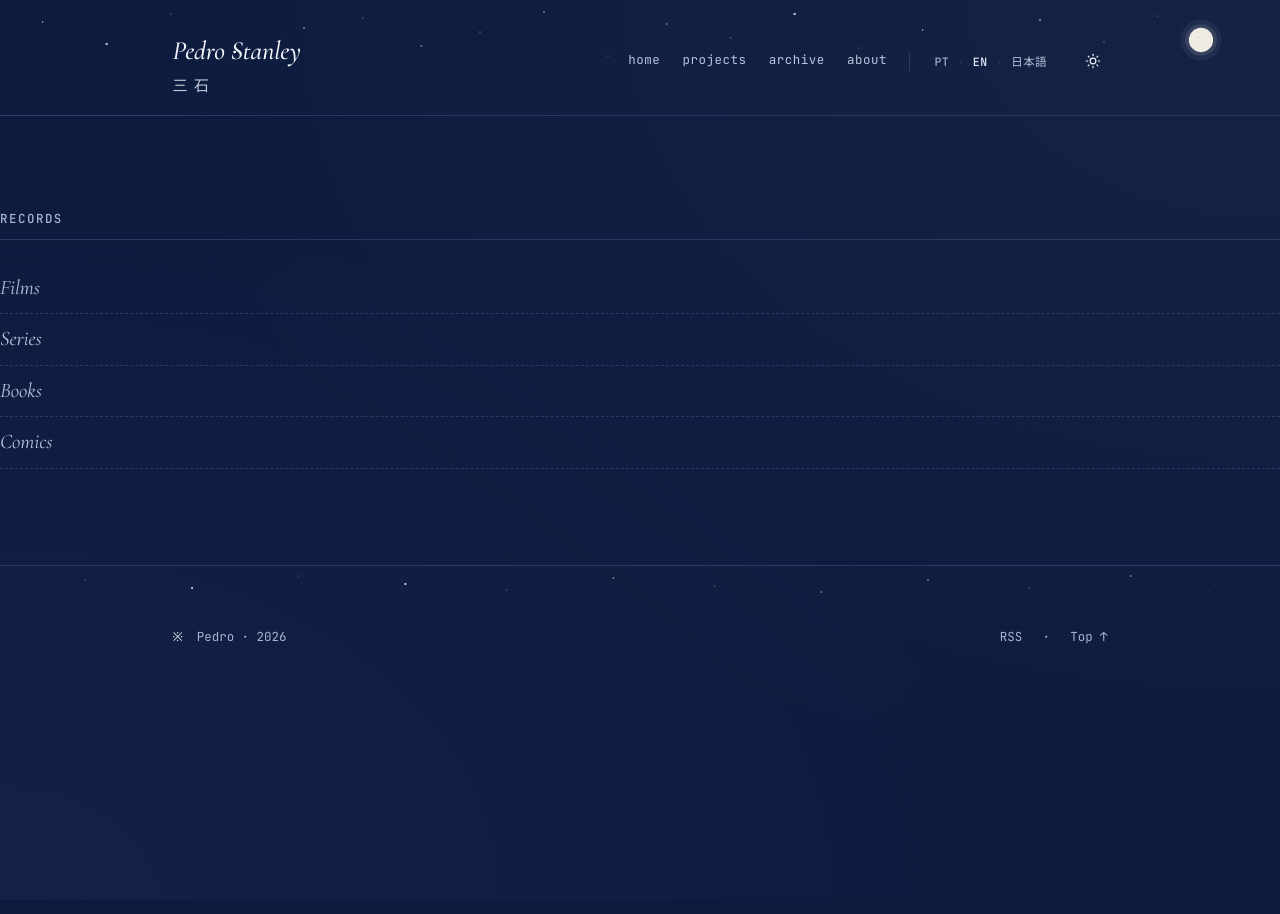
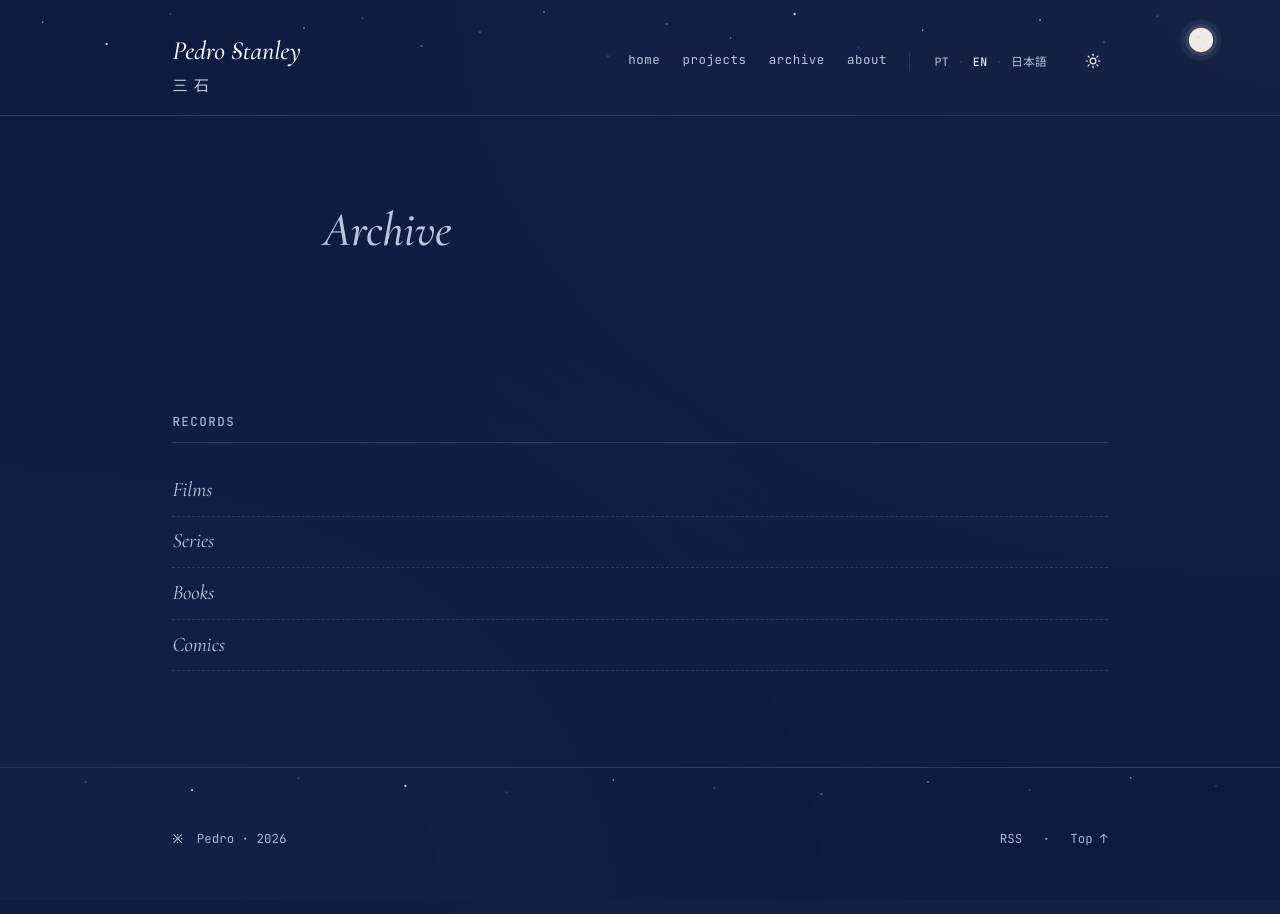
Before and after one commit to sanseki3/sanseki3.github.io, a Jekyll site: the page built from archive.html, in a window 1280 px wide. Built offline with Jekyll 4.4.1, drawn with Linux system fonts in a browser that asks for light colours.

Commit message:
Update archive.html

```diff
--- a/archive.html
+++ b/archive.html
@@ -8,6 +8,12 @@ translations:
   ja: /ja/archive/
 ---
 {%- assign t = site.data.i18n -%}
+
+<div class="wrap">
+  <header class="page-content" style="padding-bottom: var(--space-md);">
+    <h1><em>Archive</em></h1>
+  </header>
+
   {%- comment -%} Registros de consumo, listagem leve, agora linkados {%- endcomment -%}
   <section class="archive-section" aria-labelledby="archive-records">
     <h2 id="archive-records" class="archive-section__title">{{ t.archive_records.en }}</h2>
```
